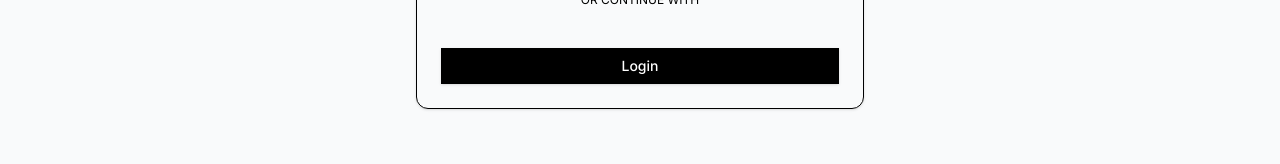
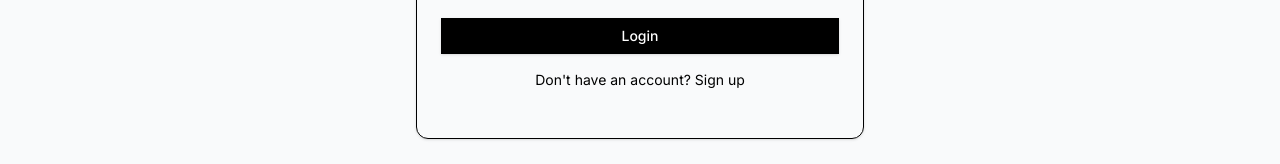
Before and after one commit to jayashan/jayalath_enterprises_nextjs, a Next.js app: page /auth/login in a window 1280 px wide. Shown: the part 562-726 px from the top of the page. Built offline with nearby package versions, Linux system fonts and the light colour scheme; no server answers.

Commit message:
login styled

```diff
--- a/components/auth/login-form.tsx
+++ b/components/auth/login-form.tsx
@@ -12,7 +12,7 @@ import { Button } from "@/components/ui/button";
 
 import { useForm } from "react-hook-form";
 
-import { Card, CardContent, CardDescription, CardFooter, CardHeader, CardTitle } from "@/components/ui/card"
+import { Card, CardContent,CardFooter ,CardDescription, CardHeader, CardTitle } from "@/components/ui/card"
 import { zodResolver } from "@hookform/resolvers/zod";
 
 
@@ -130,6 +130,14 @@ const LoginForm=()=>{
 
             </Form>
             {/* <GoogleLogin/>                      */}
+            <CardFooter className="flex flex-col space-y-4">
+                <div className="text-sm text-center text-muted-foreground">
+                    Don't have an account?{" "}
+                    <Link href="#" className="text-primary hover:underline">
+                    Sign up
+                    </Link>
+                </div>
+            </CardFooter>
 
         </CardContent>
 
```
